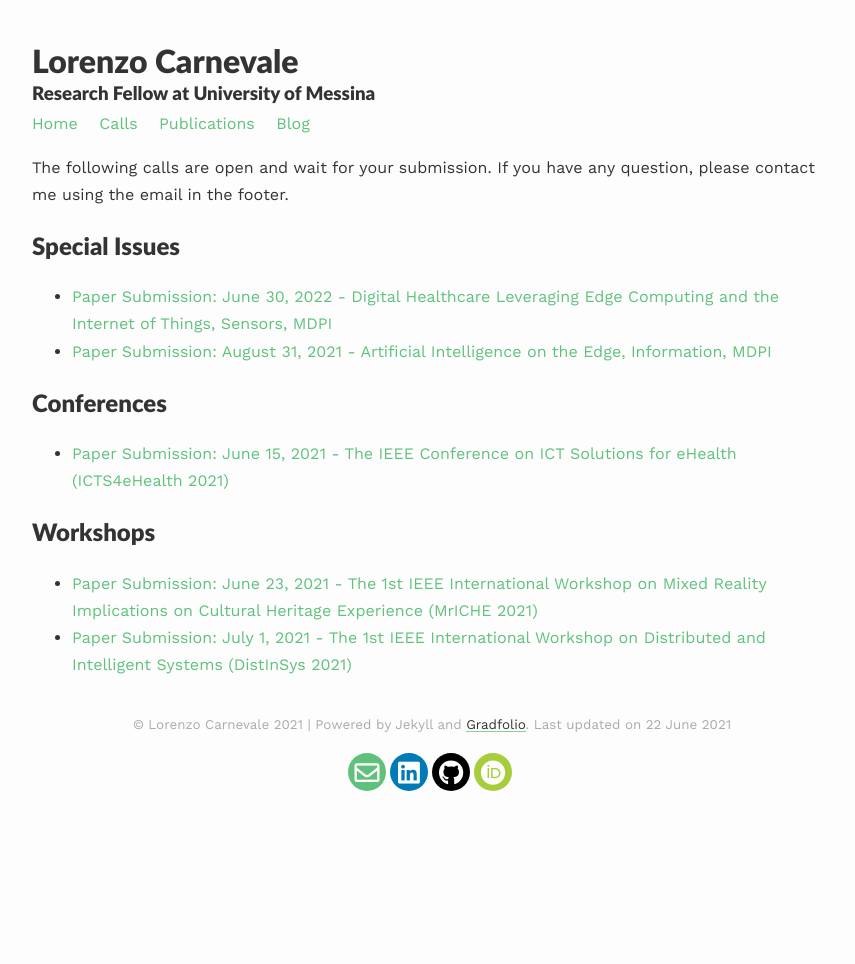
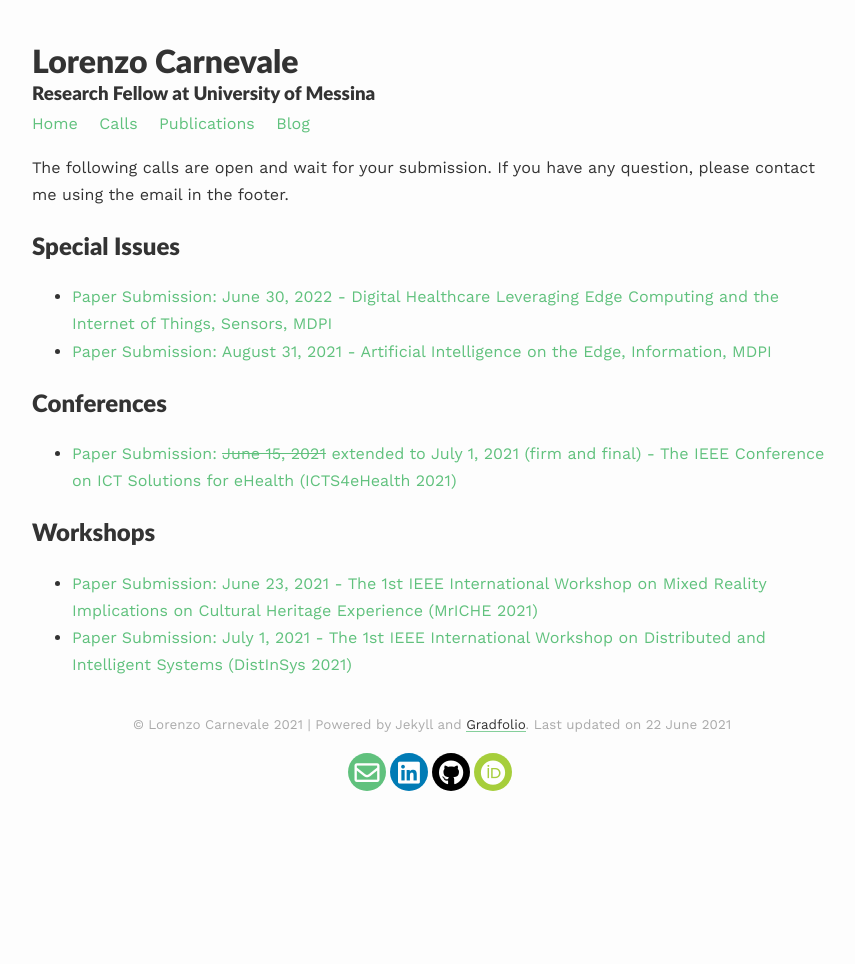
Before and after one commit to lcarnevale/lcarnevale.github.io, a Jekyll site: the page built from _pages/calls.md, in a window 1280 px wide. Shown: the whole page, without its empty margins (208-1063 px from the left). Built offline with Jekyll 4.4.1, drawn with Linux system fonts in a browser that asks for light colours; nearby versions of some CDN libraries.

Commit message:
update firm and final deadline of ICTS4eHealth

```diff
--- a/_pages/calls.md
+++ b/_pages/calls.md
@@ -12,7 +12,7 @@ The following calls are open and wait for your submission. If you have any quest
 - [Paper Submission: August 31, 2021 - Artificial Intelligence on the Edge, Information, MDPI](https://fcrlab.unime.it/calls/artificial-intelligence-in-the-edge)
 
 ## Conferences
-- [Paper Submission: June 15, 2021 - The IEEE Conference on ICT Solutions for eHealth (ICTS4eHealth 2021)](https://fcrlab.unime.it/calls/icts4eHealth2021)
+- [Paper Submission: <s>June 15, 2021</s> extended to July 1, 2021 (firm and final) - The IEEE Conference on ICT Solutions for eHealth (ICTS4eHealth 2021)](https://fcrlab.unime.it/calls/icts4eHealth2021)
 
 ## Workshops
 - [Paper Submission: June 23, 2021 - The 1st IEEE International Workshop on Mixed Reality Implications on Cultural Heritage Experience (MrICHE 2021)](https://fcrlab.unime.it/calls/mriche2021)
```
